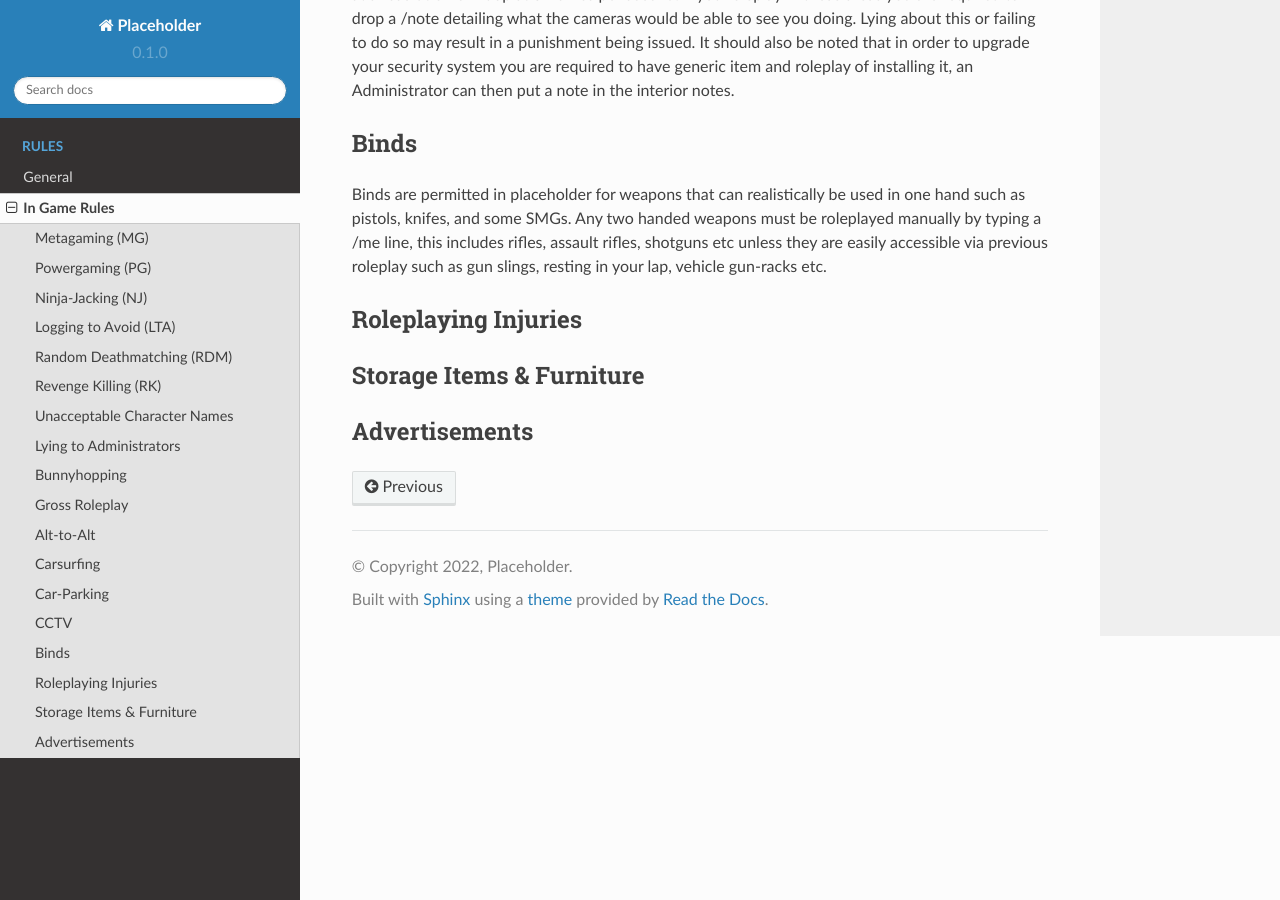
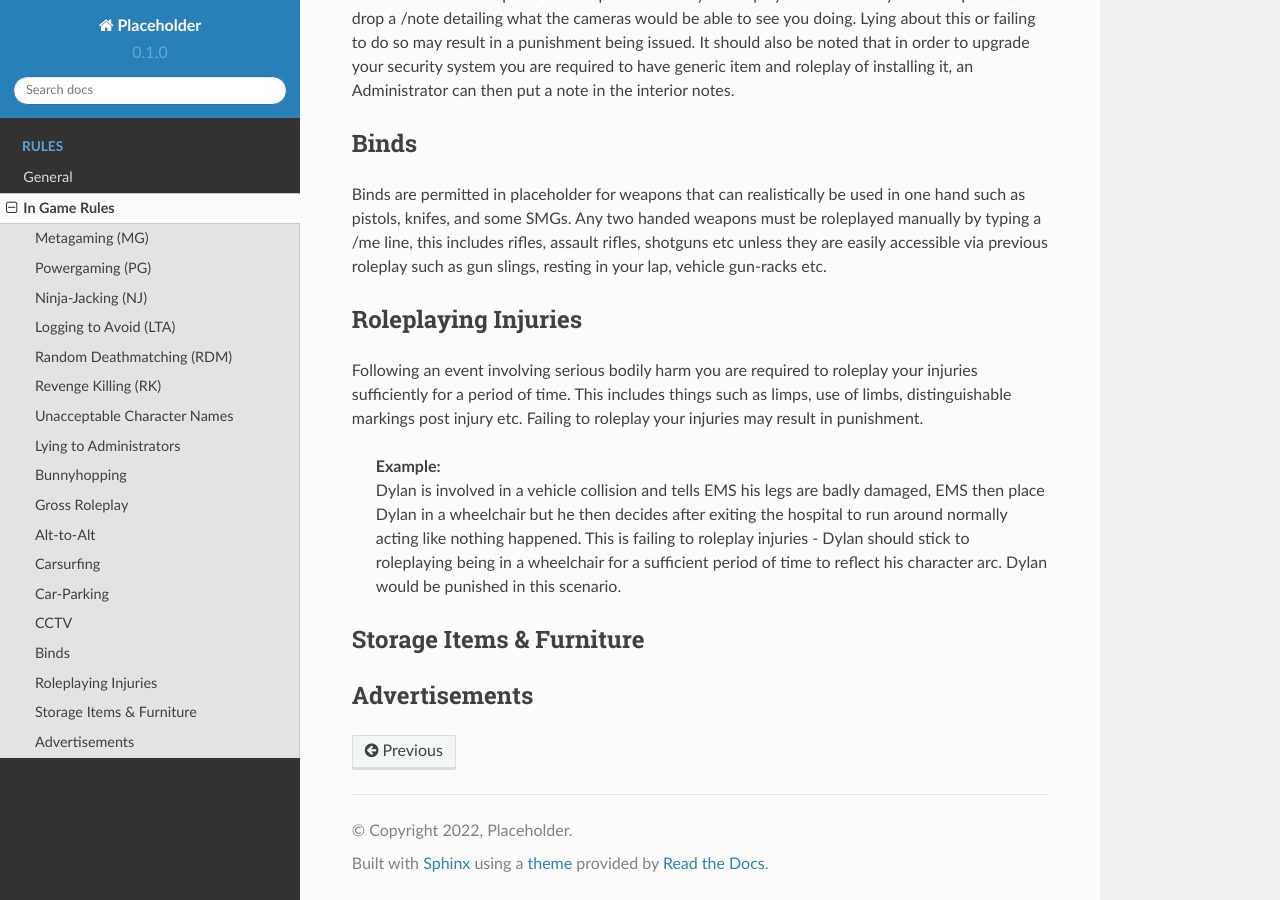
Before and after one commit to Illeeminati/doc, a Sphinx documentation site: the page built from docs/source/rules/ig_rules.rst, in a window 1280 px wide and 900 px high, scrolled down 6376 px. Built offline with Sphinx 7.4.7 and the Read the Docs theme 2.0.0, drawn with Linux system fonts in a browser that asks for light colours.

Commit message:
Update ig_rules.rst

```diff
--- a/docs/source/rules/ig_rules.rst
+++ b/docs/source/rules/ig_rules.rst
@@ -157,6 +157,10 @@ Binds are permitted in placeholder for weapons that can realistically be used in
 ********************
 Roleplaying Injuries
 ********************
+Following an event involving serious bodily harm you are required to roleplay your injuries sufficiently for a period of time. This includes things such as limps, use of limbs, distinguishable markings post injury etc. Failing to roleplay your injuries may result in punishment.
+
+  | **Example:**
+  | Dylan is involved in a vehicle collision and tells EMS his legs are badly damaged, EMS then place Dylan in a wheelchair but he then decides after exiting the hospital to run around normally acting like nothing happened. This is failing to roleplay injuries - Dylan should stick to roleplaying being in a wheelchair for a sufficient period of time to reflect his character arc. Dylan would be punished in this scenario.
 
 *************************
 Storage Items & Furniture
```
